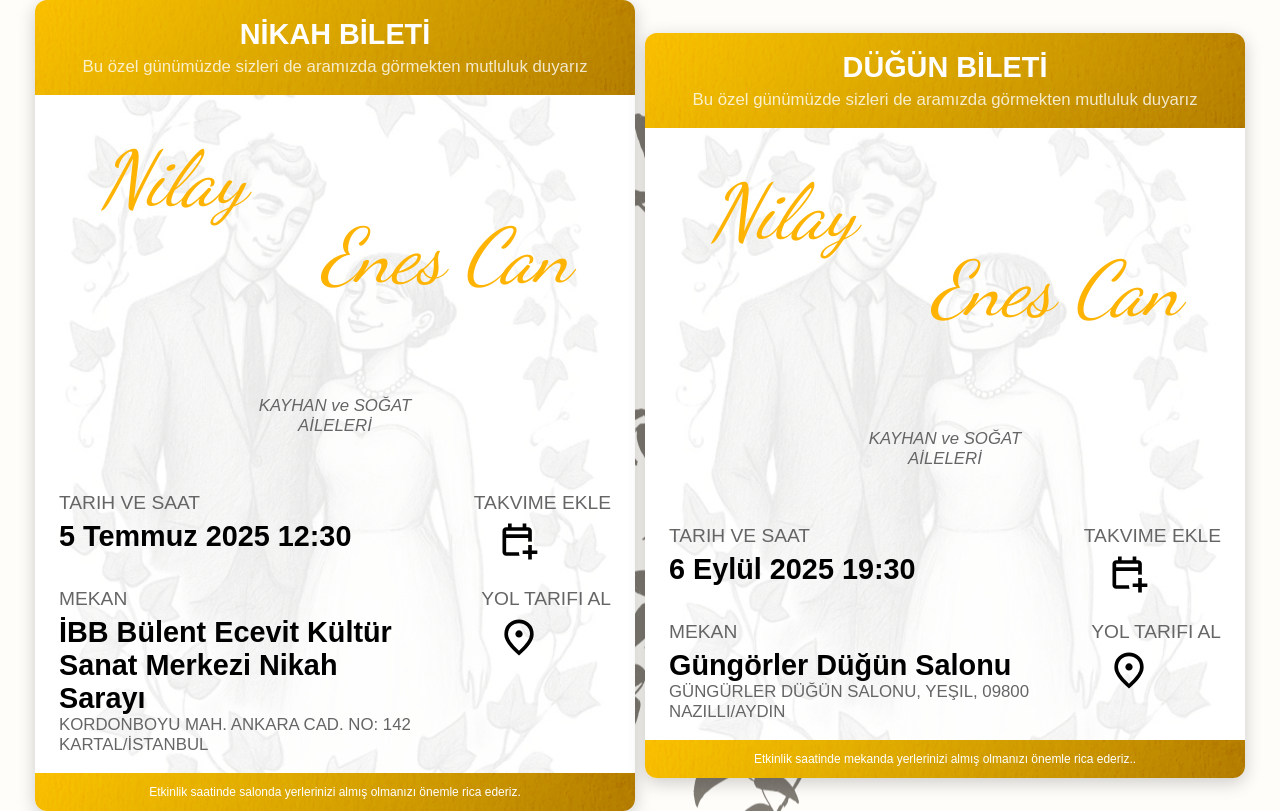
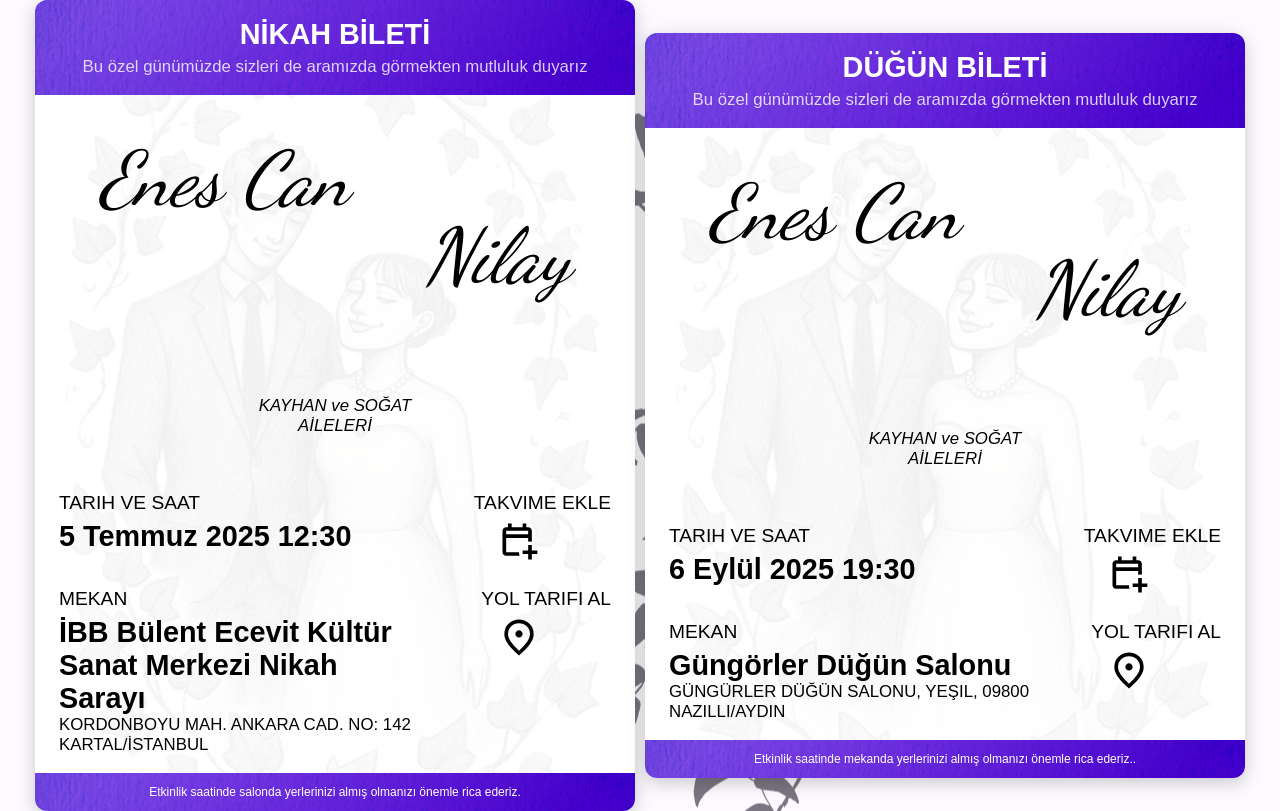
Before and after one commit to nscnkyhn/invitation, a PHP site: page / in a window 1280 px wide. Run offline with PHP 8.4, Linux system fonts and the light colour scheme; some web fonts are replaced.

Commit message:
change color palette

```diff
--- a/index.html
+++ b/index.html
@@ -19,8 +19,8 @@
 
     <div class="ticket-body">
         <div class="couple-names">
+            <span class="groom-name">Enes Can</span>
             <span class="bride-name">Nilay</span>
-            <span class="groom-name">Enes Can</span>
         </div>
 
         <div class="families">
@@ -81,8 +81,8 @@
 
     <div class="ticket-body">
         <div class="couple-names">
+            <span class="groom-name">Enes Can</span>
             <span class="bride-name">Nilay</span>
-            <span class="groom-name">Enes Can</span>
         </div>
 
         <div class="families">
--- a/style.css
+++ b/style.css
@@ -1,16 +1,21 @@
 :root {
-    --ticket-header-gradient-start-color: #FBC901;
-    --ticket-header-gradient-end-color: #B8860B;
-    --ticket-header-background: url("media/paper_texture.jpg"), linear-gradient(135deg, var(--ticket-header-gradient-start-color), var(--ticket-header-gradient-end-color));
+    --common-color: #000000;
+
+    --ticket-header-gradient-start-color: rgba(88, 0, 227, 0.7);
+    --ticket-header-gradient-end-color: #5000ce;
+    --ticket-header-background: url("media/paper_texture.jpg"), linear-gradient(135deg, var(--ticket-header-gradient-start-color) 10%, var(--ticket-header-gradient-end-color) 90%);
+    --ticket-footer-background: var(--ticket-header-background);
     --ticket-header-color: #ffffff;
-    --main-background-color: rgba(255, 252, 243, 0.5);
-    --ticket-body-background-color: rgba(255, 255, 255, 0.7);
-    --info-label-color: #656565;
+    --ticket-footer-color: var(--ticket-header-color);
+
+    --main-background-color: rgba(249, 243, 255, 0.5);
+    --ticket-body-background-color: rgba(255, 255, 255, 0.8);
+
+    --info-label-color: var(--common-color);
+    --info-value-color: var(--common-color);
+    --couple-names-color: var(--common-color);
+    --families-text-color: var(--common-color);
     --common-shadow: 0 4px 15px rgba(0, 0, 0, 0.2);
-    --couple-names-color: #FFB302;
-    --families-text-color: #656565;
-    --ticket-footer-color: var(--ticket-header-color);
-    --ticket-footer-background: var(--ticket-header-background);
 }
 
 body {
@@ -43,11 +48,11 @@ body {
 }
 
 #wedding-ticket {
-    animation: 0.6s ease-in-out 0s 1 slideInDown;
+    /*animation: 0.6s ease-in-out 0s 1 slideInDown;*/
 }
 
 #ceremony-ticket {
-    animation: 1s ease-in-out 0s 1 slideInDown;
+    /*animation: 1s ease-in-out 0s 1 slideInDown;*/
 }
 
 .ticket-header {
@@ -114,6 +119,7 @@ body {
 }
 
 .info-value {
+    color: var(--info-value-color);
     font-size: 24px;
     font-weight: bold;
 }
@@ -141,15 +147,15 @@ body {
 .bride-name {
     z-index: 2;
     position: relative;
-    top: 10%;
-    right: 5%;
+    top: 40%;
+    left: 5%;
 }
 
 .groom-name {
     z-index: 2;
     position: relative;
-    top: 40%;
-    left: 5%
+    top: 10%;
+    right: 5%
 }
 
 .heart {
```
